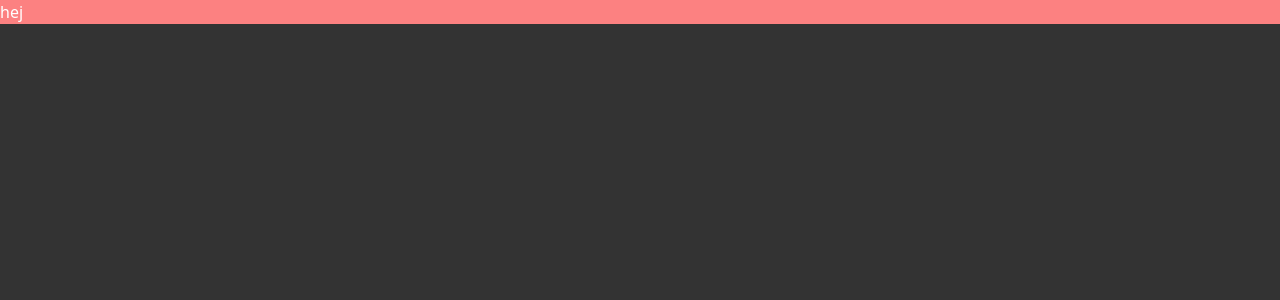
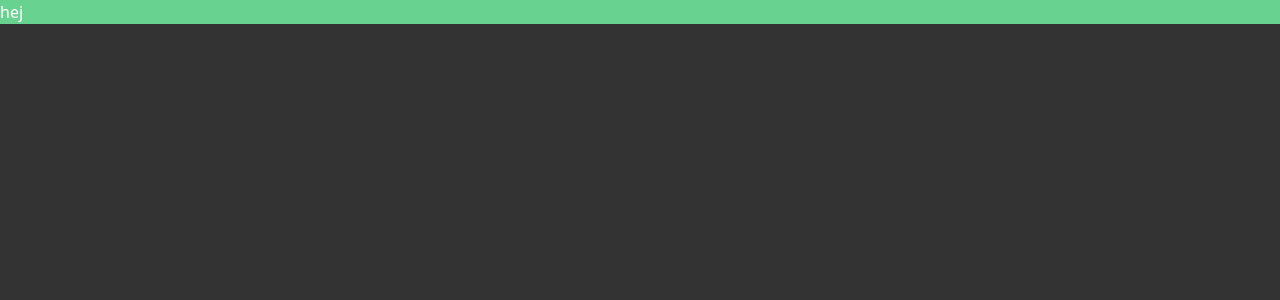
Before and after one commit to winterberryice/miami-minesweeper, a React (Vite) app: page / in a window 1280 px wide. Shown: the top 300 px of the page. Built offline with nearby package versions, Linux system fonts and the light colour scheme.

Commit message:
netlify test

```diff
--- a/package.json
+++ b/package.json
@@ -4,7 +4,7 @@
   "description": "Minesweeper game",
   "scripts": {
     "start": "parcel ./src/index.html",
-    "build": "parcel build  ./src/index.html --public-url '/'"
+    "build": "parcel build  ./src/index.html --public-url . --out-dir dist"
   },
   "repository": {
     "type": "git",
--- a/src/components/Main.tsx
+++ b/src/components/Main.tsx
@@ -1,5 +1,5 @@
 import React from 'react';
 
 export default function Main(): JSX.Element {
-  return <div className="bg-red-400">hej</div>;
+  return <div className="bg-green-400">hej</div>;
 }
```
